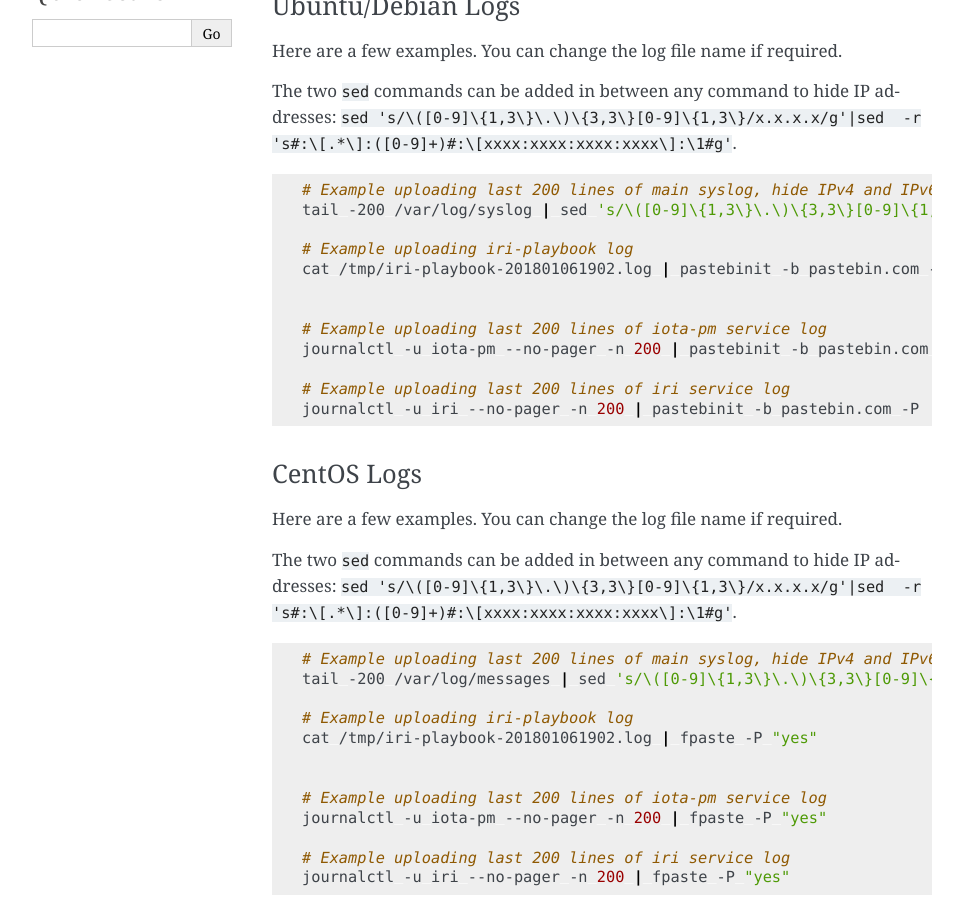
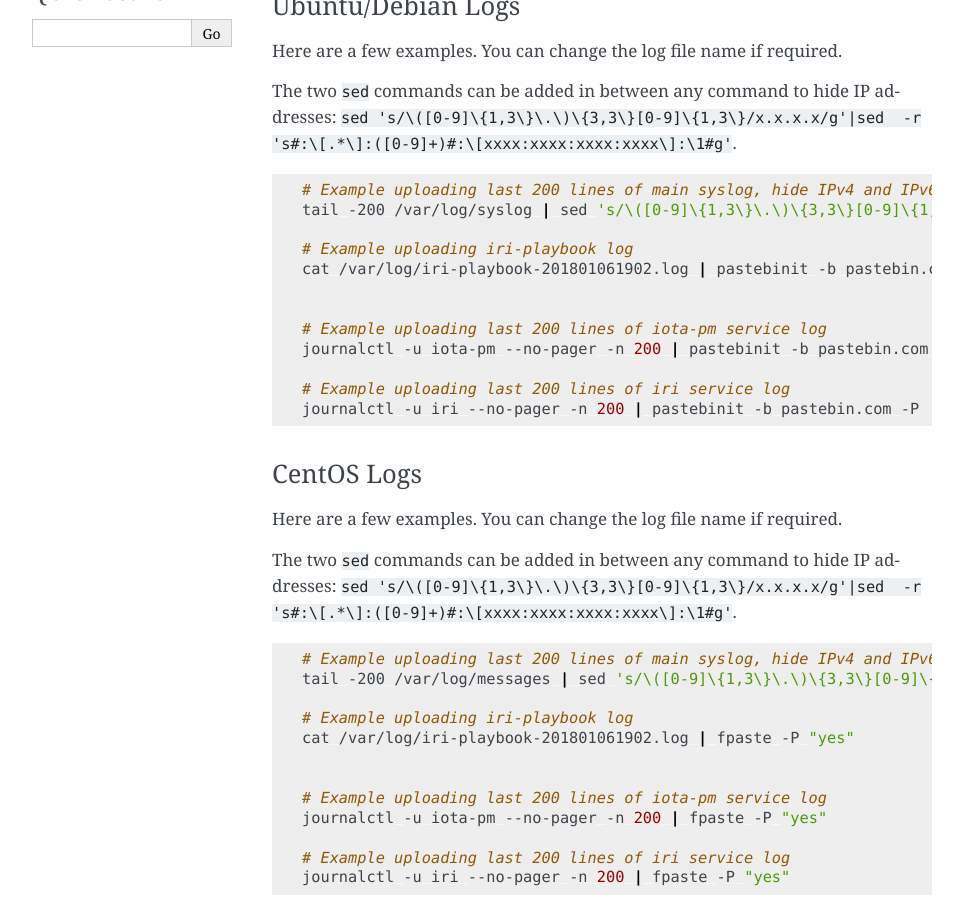
Before and after one commit to nuriel77/iri-playbook, a Sphinx documentation site: the page built from docs/troubleshooting.rst, in a window 1280 px wide and 900 px high, scrolled down 628 px. Shown: the whole window, without its empty margins (148-1111 px from the left). Built offline with Sphinx 7.4.7, drawn with Linux system fonts in a browser that asks for light colours; some of the changed text lies outside the part shown.

Commit message:
Rename variable file and disable atop for ubuntu/deb

```diff
--- a/docs/troubleshooting.rst
+++ b/docs/troubleshooting.rst
@@ -42,7 +42,7 @@
   tail -200 /var/log/syslog | sed 's/\([0-9]\{1,3\}\.\)\{3,3\}[0-9]\{1,3\}/x.x.x.x/g'|sed  -r 's#:\[.*\]:([0-9]+)#:\[xxxx:xxxx:xxxx:xxxx\]:\1#g'| pastebinit -b pastebin.com -P
 
   # Example uploading iri-playbook log
-  cat /tmp/iri-playbook-201801061902.log | pastebinit -b pastebin.com -P
+  cat /var/log/iri-playbook-201801061902.log | pastebinit -b pastebin.com -P
 
 
   # Example uploading last 200 lines of iota-pm service log
@@ -66,7 +66,7 @@
   tail -200 /var/log/messages | sed 's/\([0-9]\{1,3\}\.\)\{3,3\}[0-9]\{1,3\}/x.x.x.x/g'|sed  -r 's#:\[.*\]:([0-9]+)#:\[xxxx:xxxx:xxxx:xxxx\]:\1#g'| fpaste -P "yes"
 
   # Example uploading iri-playbook log
-  cat /tmp/iri-playbook-201801061902.log | fpaste -P "yes"
+  cat /var/log/iri-playbook-201801061902.log | fpaste -P "yes"
 
 
   # Example uploading last 200 lines of iota-pm service log
```
Also changed, not shown: other parts of docs/troubleshooting.rst (+1 -1 lines), README.md (+0 -14 lines), 1 other file.
